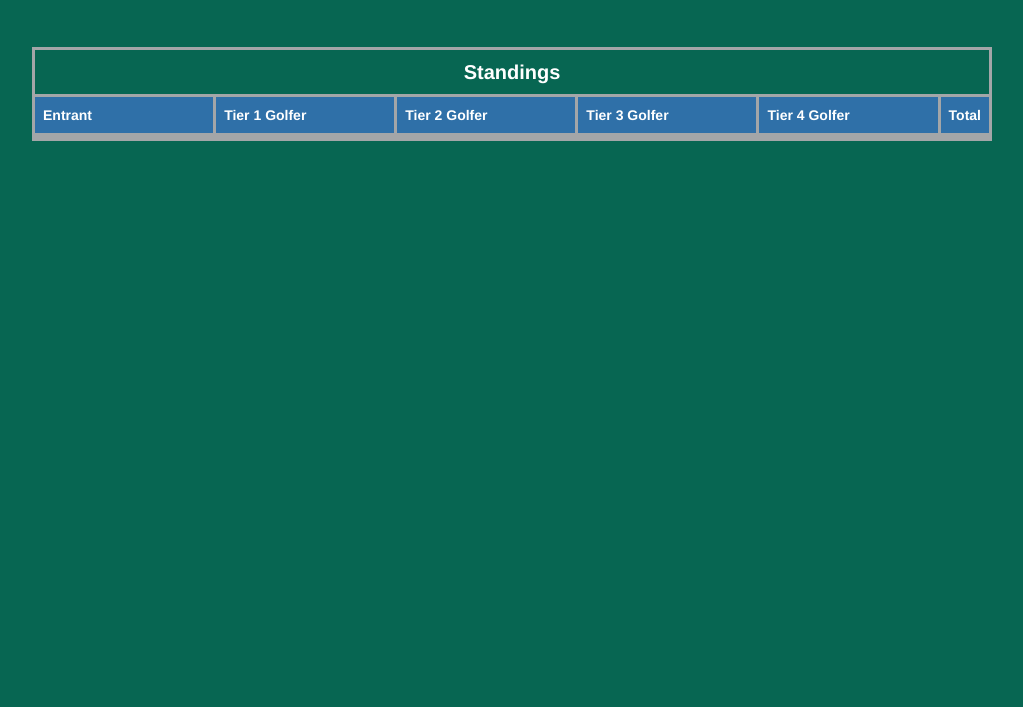
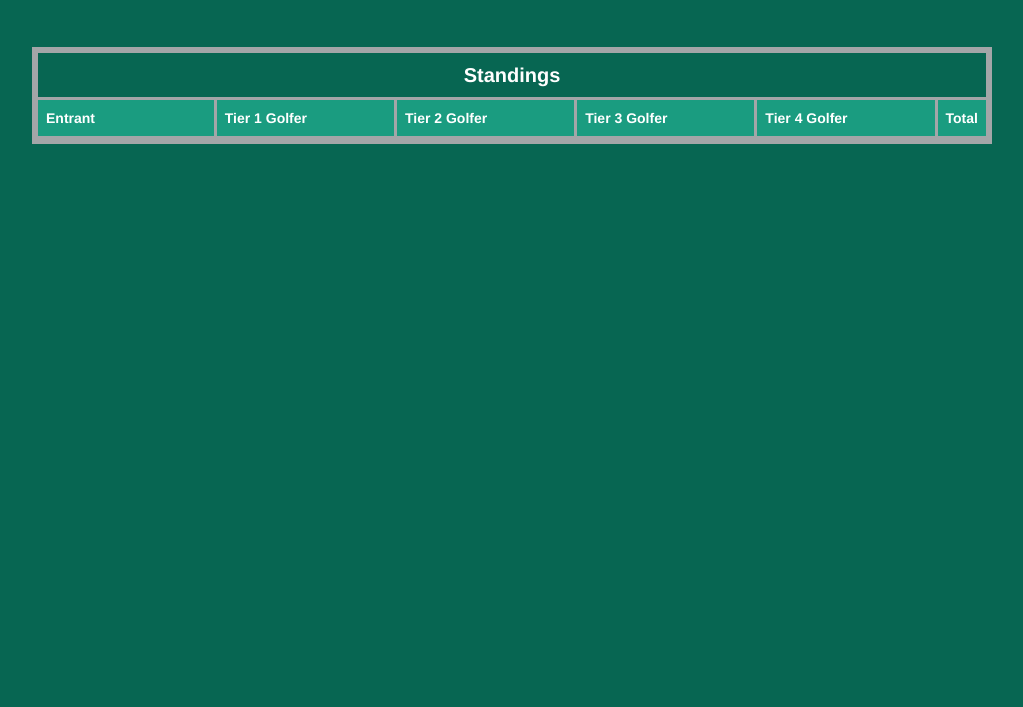
Before and after one commit to nick-shurt/golfpool2.0, a website: page public/index.html in a window 1280 px wide. Shown: the part 93-800 px from the top of the page, without its empty margins (143-1166 px from the left). Drawn offline with nearby package versions, Linux system fonts and the light colour scheme; no server answers.

Commit message:
More cosmetic updates

```diff
--- a/public/css/golf_pool.css
+++ b/public/css/golf_pool.css
@@ -1,6 +1,6 @@
 .next_race {
     color: #fff;
-    border: 3px solid #a3a6a8;
+    border: 6px solid #a3a6a8;
     background-color: #333;
     margin: 0 auto;
     width: 75%;
--- a/public/index.html
+++ b/public/index.html
@@ -24,9 +24,9 @@
                             <th colspan="4" style="border: 3px solid #a3a6a8;background:#076652;text-align: center;font-size:20px;">Standings</th>
                         </tr>
                         <tr>
-                            <th width="17%" style="border-right: 3px solid #a3a6a8;border-bottom: 8px solid #a3a6a8;background:#2f70a8;font-size:12px;">Entrant</th>
-                            <th colspan="2" width="20%" style="border-right: 3px solid #a3a6a8;border-bottom: 8px solid #a3a6a8;background:#2f70a8;font-size:12px;text-align:center;">Golfers</th>
-                            <th width="3%" style="border-bottom: 8px solid #a3a6a8;background:#2f70a8;font-size:10px;">Total</th>
+                            <th width="17%" style="border-right: 3px solid #a3a6a8;border-bottom: 8px solid #a3a6a8;background:#1a9c80;font-size:12px;">Entrant</th>
+                            <th colspan="2" width="20%" style="border-right: 3px solid #a3a6a8;border-bottom: 8px solid #a3a6a8;background:#1a9c80;font-size:12px;text-align:center;">Golfers</th>
+                            <th width="3%" style="border-bottom: 8px solid #a3a6a8;background:#1a9c80;font-size:10px;">Total</th>
                         </tr>
                     </tbody>
                 </table>
@@ -39,12 +39,12 @@
                             <th colspan="6" style="border: 3px solid #a3a6a8;background:#076652;text-align:center;font-size:20px;">Standings</th>
                         </tr>
                         <tr>
-                            <th width="19%" style="border-right: 3px solid #a3a6a8;border-bottom: 8px solid #a3a6a8;background:#2f70a8;">Entrant</th>
-                            <th width="19%" style="border-right: 3px solid #a3a6a8;border-bottom: 8px solid #a3a6a8;background:#2f70a8;;">Tier 1 Golfer</th>
-                            <th width="19%" style="border-right: 3px solid #a3a6a8;border-bottom: 8px solid #a3a6a8;background:#2f70a8;;">Tier 2 Golfer</th>
-                            <th width="19%" style="border-right: 3px solid #a3a6a8;border-bottom: 8px solid #a3a6a8;background:#2f70a8;;">Tier 3 Golfer</th>
-                            <th width="19%" style="border-right: 3px solid #a3a6a8;border-bottom: 8px solid #a3a6a8;background:#2f70a8;">Tier 4 Golfer</th>
-                            <th width="5%" style="border-bottom: 8px solid #a3a6a8;background:#2f70a8;">Total</th>
+                            <th width="19%" style="border-right: 3px solid #a3a6a8;border-bottom: 8px solid #a3a6a8;background:#1a9c80;">Entrant</th>
+                            <th width="19%" style="border-right: 3px solid #a3a6a8;border-bottom: 8px solid #a3a6a8;background:#1a9c80;;">Tier 1 Golfer</th>
+                            <th width="19%" style="border-right: 3px solid #a3a6a8;border-bottom: 8px solid #a3a6a8;background:#1a9c80;;">Tier 2 Golfer</th>
+                            <th width="19%" style="border-right: 3px solid #a3a6a8;border-bottom: 8px solid #a3a6a8;background:#1a9c80;;">Tier 3 Golfer</th>
+                            <th width="19%" style="border-right: 3px solid #a3a6a8;border-bottom: 8px solid #a3a6a8;background:#1a9c80;">Tier 4 Golfer</th>
+                            <th width="5%" style="border-bottom: 8px solid #a3a6a8;background:#1a9c80;">Total</th>
                         </tr>
                     </tbody>
                 </table>
```
